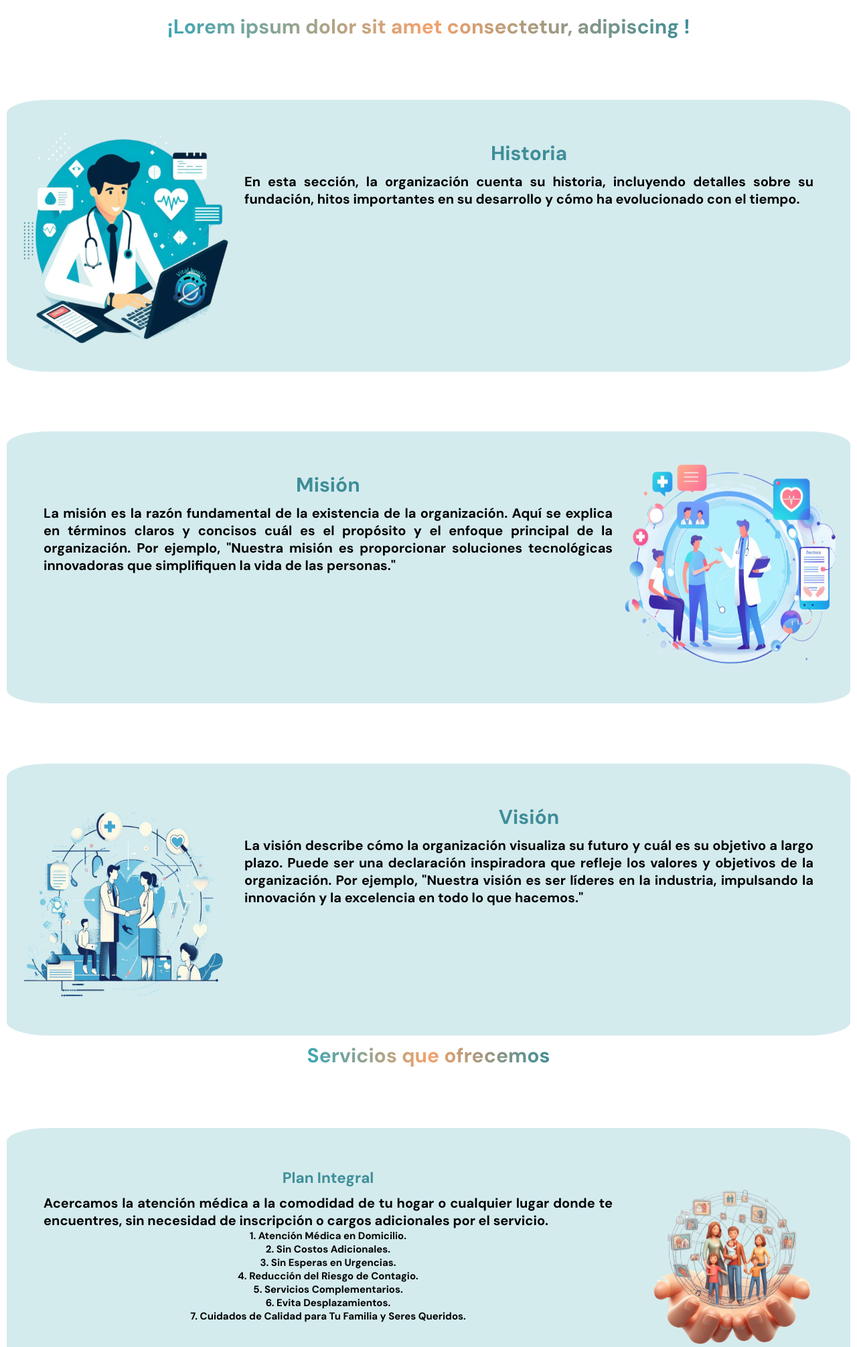
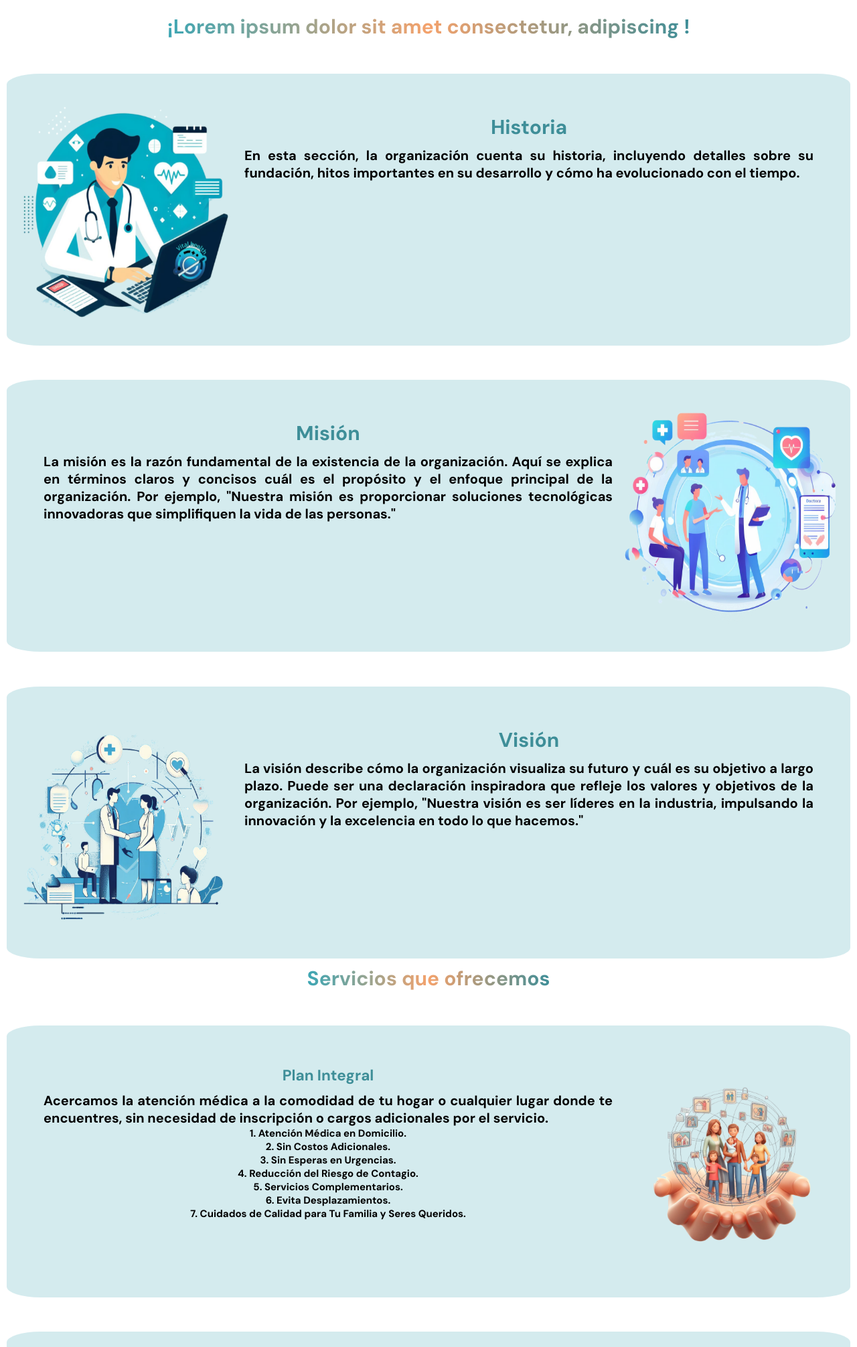
Before and after one commit to kevinlixx/Vital-health, a PHP site: page / in a window 1280 px wide. Shown: the part 50-2061 px from the top of the page at 67% size. Run offline with PHP 8.4, Linux system fonts and the light colour scheme; some libraries are stand-ins or nearby versions.

Commit message:
ACTUALIZAR %
margin%

```diff
--- a/css/style.css
+++ b/css/style.css
@@ -236,8 +236,8 @@ header .menu-header {
     flex-direction: row;
     align-items: center;
     background-color: rgb(169, 215, 221, 0.5);
-    border-radius: 5%;
-    margin-top: 7%;
+    border-radius: 4%;
+    margin-top: 4%;
     margin-left: 1rem;
     margin-right: 1rem;
 }
@@ -331,8 +331,8 @@ header .menu-header {
     flex-direction: row;
     align-items: center;
     background-color: rgba(169, 215, 221, 0.5);
-    border-radius: 5%;
-    margin-top: 7%;
+    border-radius: 4%;
+    margin-top: 4%;
     margin-left: 1rem;
     margin-right: 1rem;
 }
```
